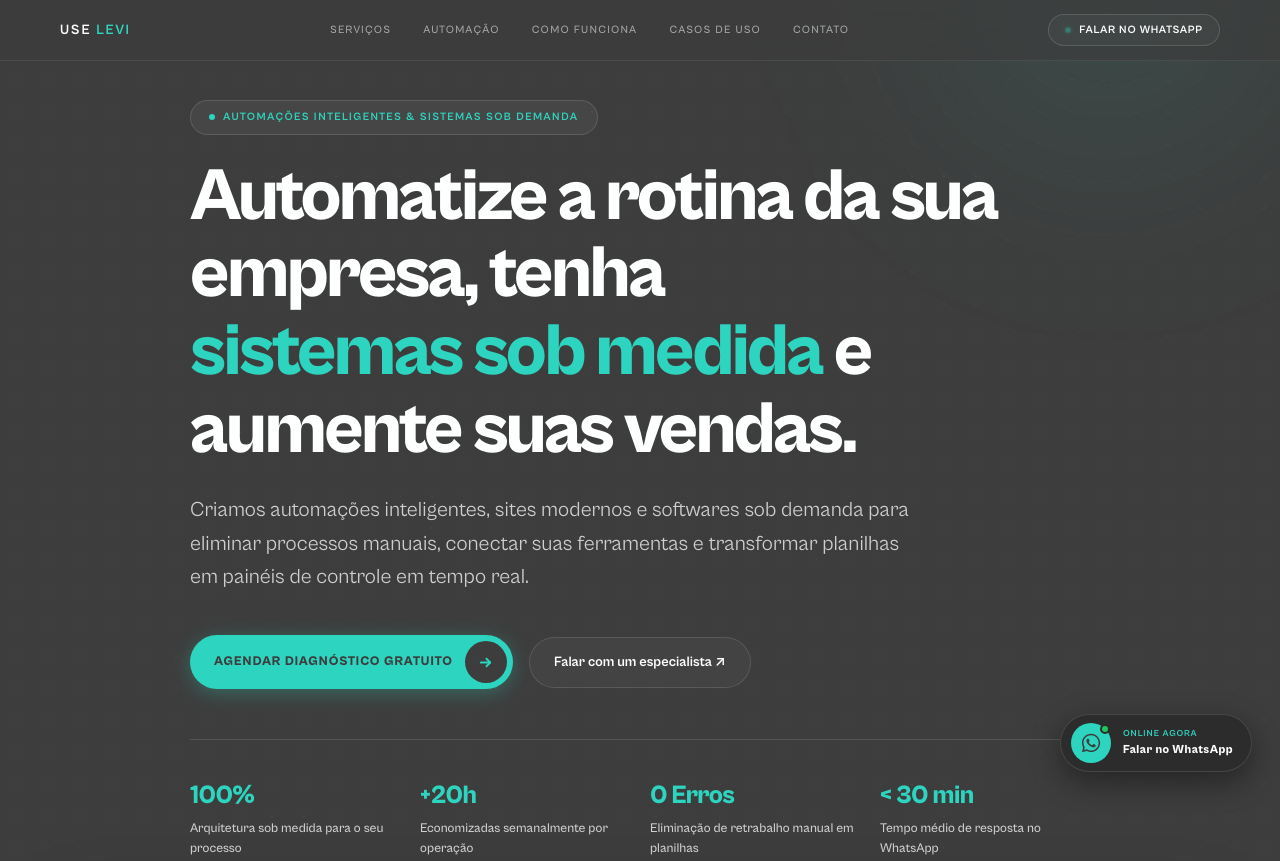
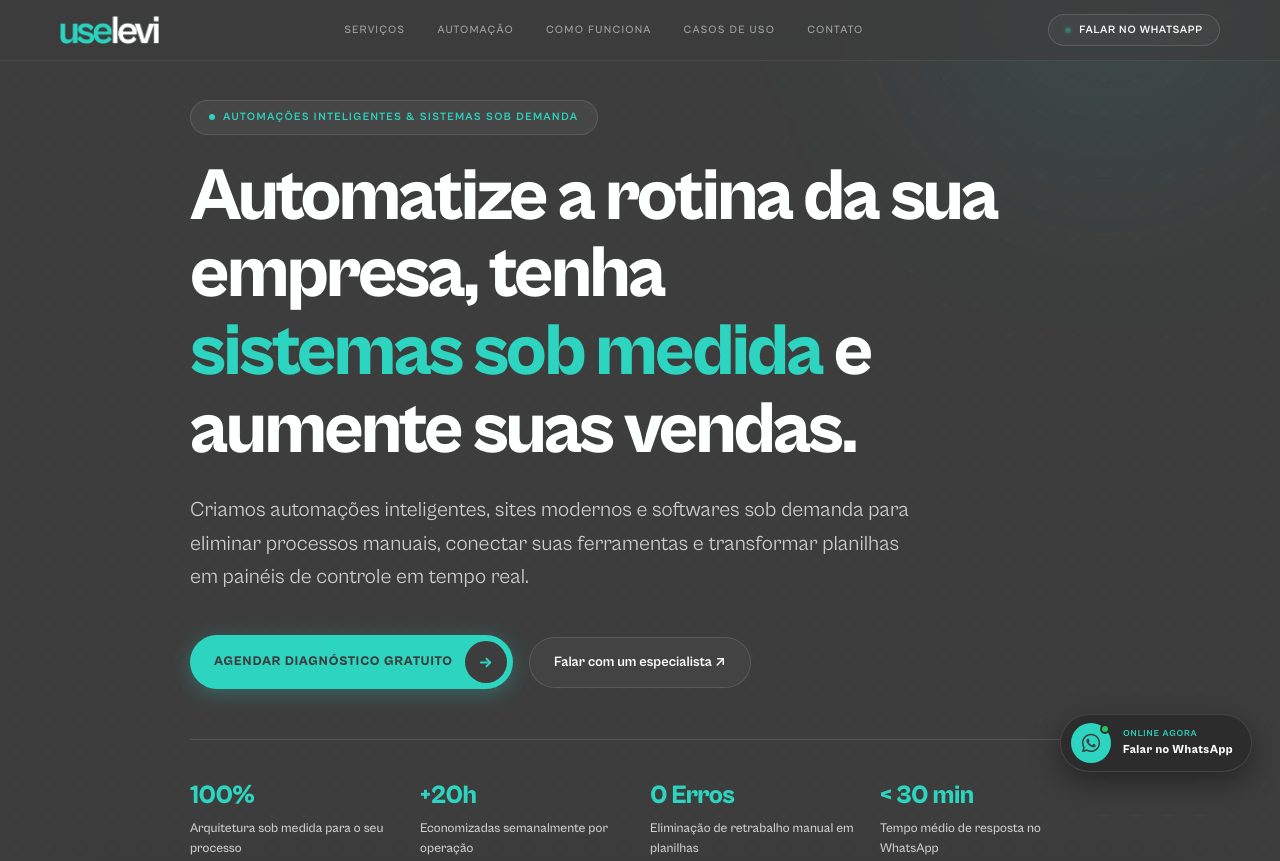
Before and after one commit to gibsonpaiva/use-levi, a website built with Vite: page index.html in a window 1280 px wide. Shown: the top 861 px of the page. Built offline with nearby package versions, Linux system fonts and the light colour scheme; some packages are replaced by stand-ins of ours.

Commit message:
LOGO USE LEVI

```diff
--- a/index.html
+++ b/index.html
@@ -32,7 +32,7 @@
   <header class="site-header">
     <div class="container header-inner">
       <a href="#hero" class="brand-logo" aria-label="USE LEVI Início">
-        <span class="brand-name">USE <span>LEVI</span></span>
+        <img src="img/logo-sem-fundo.png" alt="USE LEVI" class="brand-logo-img" />
       </a>
 
       <nav class="nav-desktop">
--- a/styles.css
+++ b/styles.css
@@ -257,6 +257,13 @@ body {
   opacity: 0.85;
 }
 
+.brand-logo-img {
+  height: 28px;
+  width: auto;
+  display: block;
+  object-fit: contain;
+}
+
 .brand-name {
   font-weight: 700;
   font-size: 14px;
```
Also changed, not shown: img/logo-navbar.png (added), img/logo-sem-fundo-original.png (added), img/logo-sem-fundo.png (added).
